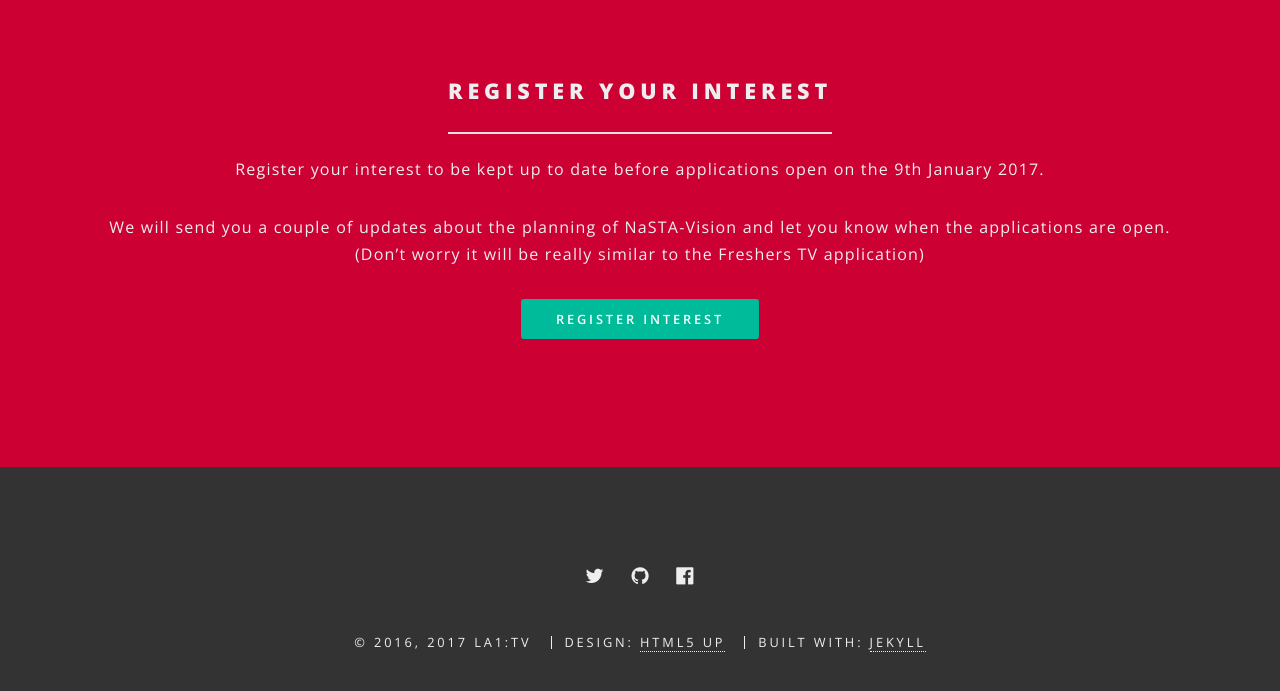
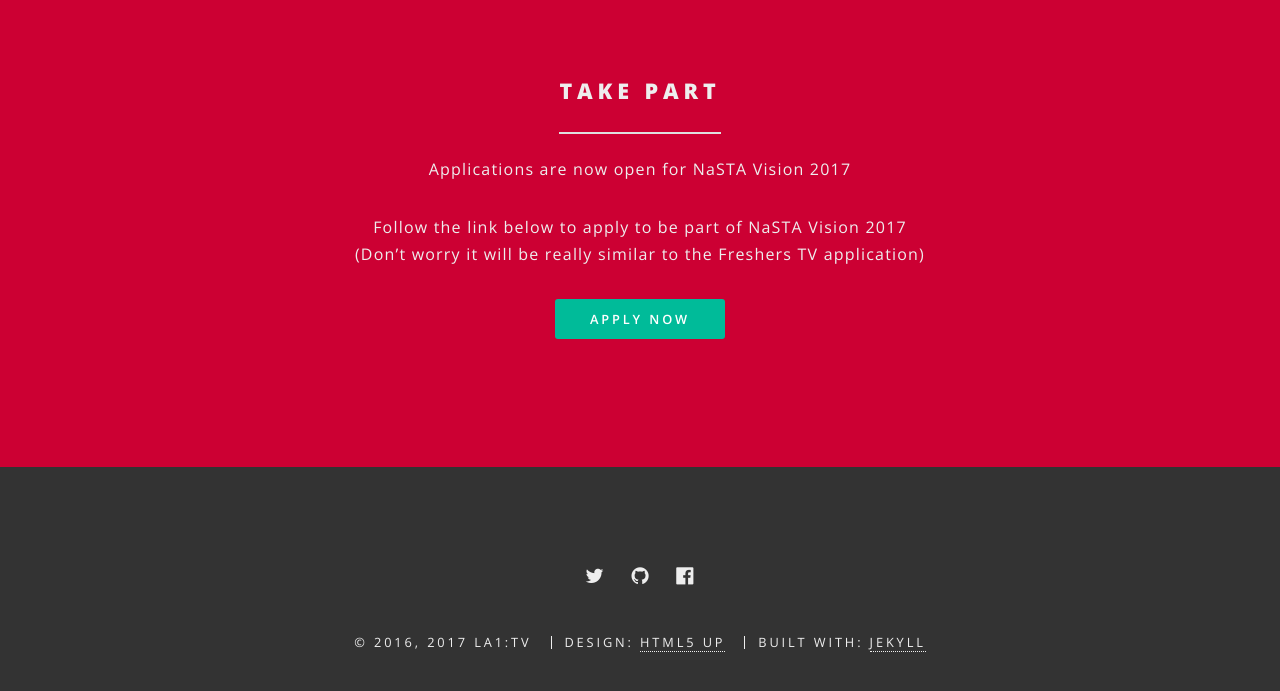
Before and after one commit to NaSTAuk/vision-info-site, a Jekyll site: the page built from index.html, in a window 1280 px wide and 900 px high, scrolled down 2745 px, cut to the strip 184-875 px from the top of the window. Built offline with Jekyll 4.4.1, drawn with Linux system fonts in a browser that asks for light colours; some of the changed text lies outside the part shown.

Commit message:
Update index.html to make applications link live

```diff
--- a/index.html
+++ b/index.html
@@ -7,7 +7,7 @@ layout: landing
 							<h2>{{ site.title }}</h2>
 							<p>{{ site.description | markdownify }}</p>
 							<ul class="actions">
-								<li><a href="#cta" class="button special-2">Register Interest</a></li>
+								<li><a href="#cta" class="button special-2">Take Part</a></li>
 							</ul>
 						</div>
 						<a href="#one" class="more scrolly">Learn More</a>
@@ -89,10 +89,10 @@ layout: landing
 					<section id="cta" class="wrapper style5 special">
 						<div class="inner">
               <header class="major">
-								<h2>REGISTER YOUR INTEREST</h2>
-                <p>Register your interest to be kept up to date before applications open on the 9th January 2017.</p>
-								<p>We will send you a couple of updates about the planning of NaSTA-Vision and let you know when the applications are open. <br />(Don’t worry it will be really similar to the Freshers TV application)</p>
-                <a href="mailto:nastavision@la1tv.co.uk?subject=NaSTA-Vision%20Interest" class="button special">Register Interest</a>
+								<h2>TAKE PART</h2>
+                <p>Applications are now open for NaSTA Vision 2017</p>
+								<p>Follow the link below to apply to be part of NaSTA Vision 2017 <br />(Don’t worry it will be really similar to the Freshers TV application)</p>
+                <a href="http://applications.nastavision.tv" class="button special">Apply Now</a>
               </header>
 						</div>
 					</section>
```
